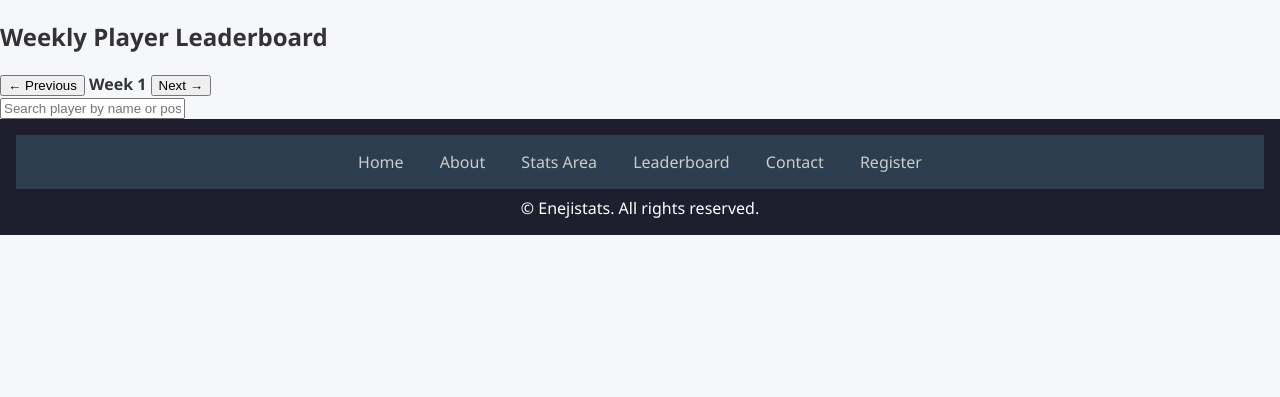
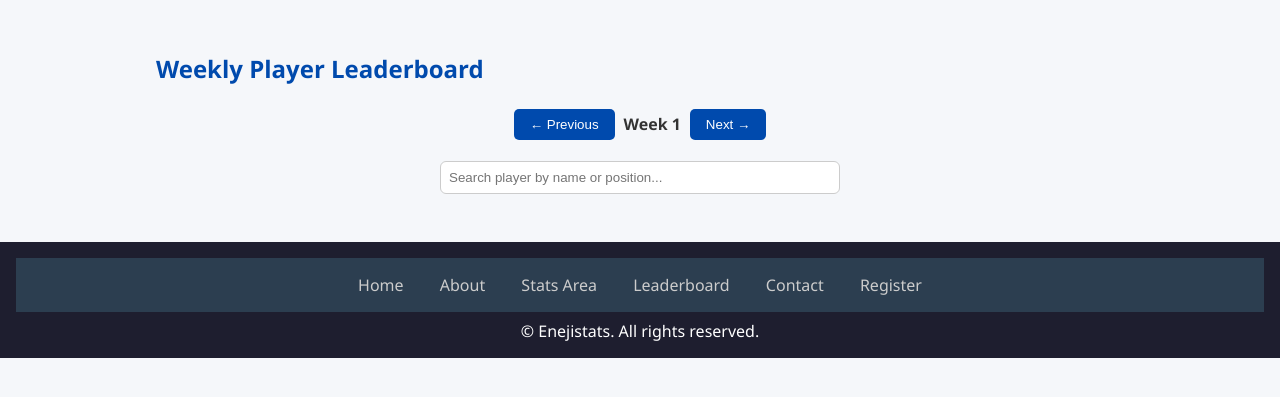
Before and after one commit to EnejiStats/Enejistats, a FastAPI app: page /leaderboard in a window 1280 px wide. Shown: the part 156-553 px from the top of the page. Run offline with FastAPI, Linux system fonts and the light colour scheme.

Commit message:
Update styles.css

```diff
--- a/backend/static/css/styles.css
+++ b/backend/static/css/styles.css
@@ -184,3 +184,96 @@ footer p { margin: 0.5rem 0 0; }
   border-radius: 50%;
   margin-bottom: 0.5rem;
 }
+
+/* =====================
+   Leaderboard Page Styles
+   ===================== */
+.container {
+  max-width: 1000px;
+  margin: auto;
+  padding: 2rem 1rem;
+}
+
+h2 {
+  color: #004aad;
+}
+
+.week-nav, .search-bar, .pagination {
+  text-align: center;
+  margin-bottom: 1rem;
+}
+
+.week-nav button, .pagination button {
+  padding: 0.5rem 1rem;
+  margin: 0.3rem;
+  border: none;
+  border-radius: 5px;
+  background: #004aad;
+  color: white;
+  cursor: pointer;
+}
+
+.search-bar input {
+  padding: 0.5rem;
+  width: 60%;
+  max-width: 400px;
+  border: 1px solid #ccc;
+  border-radius: 6px;
+}
+
+.leaderboard-row {
+  display: flex;
+  align-items: center;
+  background: #fff;
+  padding: 1rem;
+  margin-bottom: 0.75rem;
+  border-radius: 6px;
+  box-shadow: 0 1px 4px rgba(0,0,0,0.05);
+  cursor: pointer;
+  transition: background 0.2s ease;
+}
+
+.leaderboard-row:hover {
+  background: #eef6ff;
+}
+
+.rank {
+  width: 40px;
+  text-align: center;
+  font-size: 1.4rem;
+  font-weight: bold;
+  color: #004aad;
+}
+
+.player-photo {
+  width: 60px;
+  height: 60px;
+  border-radius: 50%;
+  object-fit: cover;
+  margin: 0 1rem;
+  border: 2px solid #004aad;
+}
+
+.player-info {
+  flex: 1;
+}
+
+.player-info h4 {
+  margin: 0;
+  font-size: 1.1rem;
+}
+
+.player-info p {
+  margin: 0;
+  font-size: 0.9rem;
+  color: #555;
+}
+
+.score-card {
+  background: #e3f2fd;
+  padding: 0.5rem 0.75rem;
+  border-radius: 6px;
+  font-weight: bold;
+  color: #004aad;
+  white-space: nowrap;
+}
```
